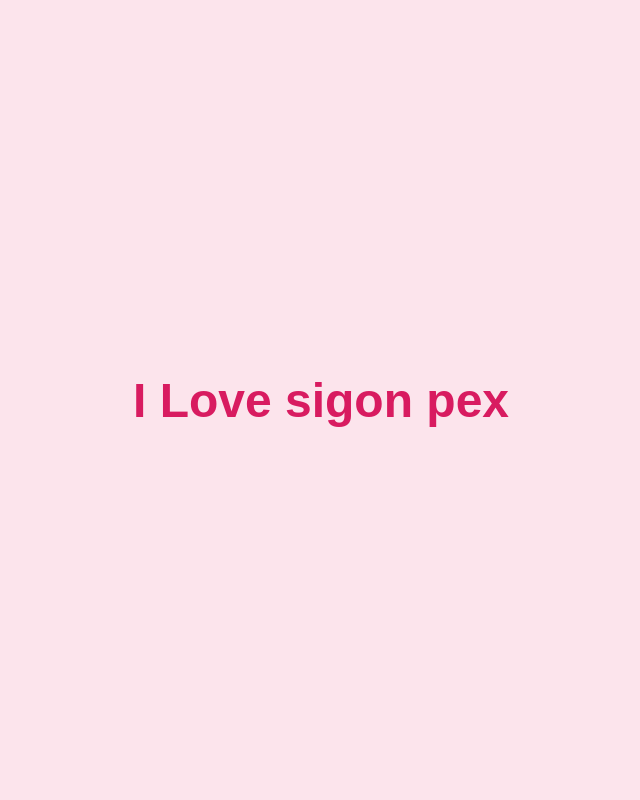
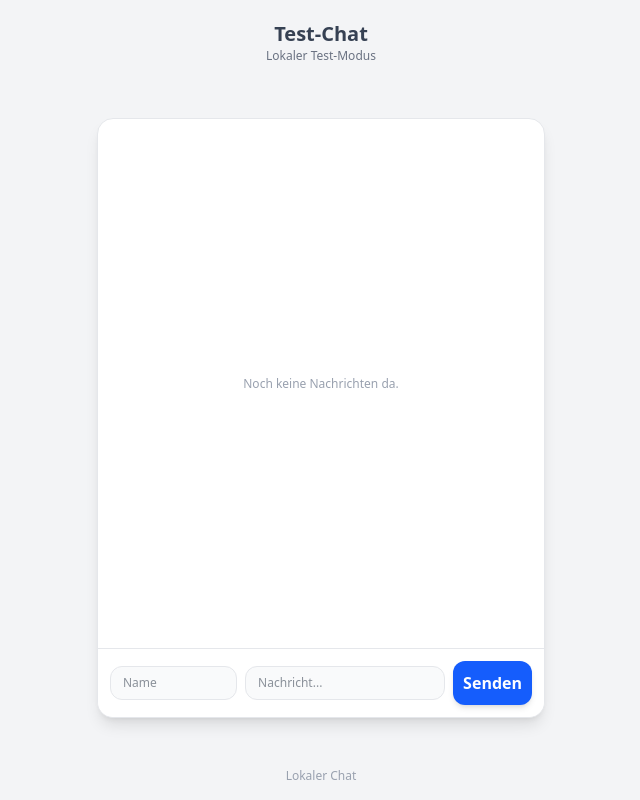
Before and after one commit to Vale222861/Chat, a plain HTML site: page index.html in a window 1280 px wide. Shown: the whole page, without its empty margins (319-959 px from the left). Drawn offline with nearby package versions, Linux system fonts and the light colour scheme.

Commit message:
Revamp chat application layout and styling
Updated the title and improved the layout and styling of the chat application. Added header, main chat area, and footer with appropriate classes and structure.

```diff
--- a/index.html
+++ b/index.html
@@ -3,27 +3,103 @@
 <head>
     <meta charset="UTF-8">
     <meta name="viewport" content="width=device-width, initial-scale=1.0">
-    <title>Für Sigon Pex</title>
+    <title>Einfacher Chat</title>
+    <script src="https://cdn.jsdelivr.net/npm/@tailwindcss/browser@4"></script>
     <style>
         body {
-            display: flex;
-            justify-content: center;
-            align-items: center;
-            height: 100vh;
-            margin: 0;
-            background-color: #fce4ec;
-            font-family: Arial, sans-serif;
-        }
-        h1 {
-            color: #d81b60;
-            font-size: 3rem;
-            text-align: center;
+            background-color: #f3f4f6;
+            font-family: system-ui, -apple-system, BlinkMacSystemFont, 'Segoe UI', Roboto, sans-serif;
         }
     </style>
 </head>
-<body>
+<body class="min-h-screen flex flex-col items-center justify-between p-3 text-gray-800">
 
-    <h1>I Love sigon pex</h1>
+    <!-- Header -->
+    <header class="text-center py-2">
+        <h1 class="text-xl font-bold text-gray-700">Test-Chat</h1>
+        <p class="text-gray-500 text-xs">Lokaler Test-Modus</p>
+    </header>
 
+    <!-- Chat-Bereich -->
+    <main class="flex flex-col w-full max-w-md h-[75vh] bg-white rounded-2xl shadow-lg overflow-hidden my-auto border border-gray-200">
+
+        <!-- Chat-Nachrichtenverlauf -->
+        <div id="chat-messages" class="flex-1 p-4 overflow-y-auto flex flex-col gap-3">
+            <div class="text-center text-gray-400 text-xs my-auto">Schreibe eine Testnachricht!</div>
+        </div>
+
+        <!-- Eingabebereich -->
+        <form id="chat-form" class="p-3 bg-white border-t border-gray-200 flex gap-2 items-center">
+            <input type="text" id="sender-input" placeholder="Name" class="w-1/3 px-3 py-2 text-xs bg-gray-50 border border-gray-200 rounded-xl focus:outline-none focus:ring-2 focus:ring-blue-500" required>
+            <input type="text" id="message-input" placeholder="Nachricht..." class="flex-1 px-3 py-2 text-xs bg-gray-50 border border-gray-200 rounded-xl focus:outline-none focus:ring-2 focus:ring-blue-500" required>
+            <button type="submit" class="bg-blue-600 hover:bg-blue-700 text-white font-bold p-2.5 rounded-xl shadow-md transition-all cursor-pointer">
+                Senden
+            </button>
+        </form>
+    </main>
+
+    <!-- Footer -->
+    <footer class="text-xs text-gray-400 py-1">
+        Lokaler Chat
+    </footer>
+
+    <script>
+        const chatMessages = document.getElementById('chat-messages');
+        const chatForm = document.getElementById('chat-form');
+        const senderInput = document.getElementById('sender-input');
+        const messageInput = document.getElementById('message-input');
+
+        // Nachrichten im lokalen Speicher des Browsers sichern, damit sie erhalten bleiben
+        let messagesList = JSON.parse(localStorage.getItem('local_chat_msgs')) || [];
+
+        function renderMessages() {
+            chatMessages.innerHTML = '';
+            if (messagesList.length === 0) {
+                chatMessages.innerHTML = `<div class="text-center text-gray-400 text-xs my-auto">Noch keine Nachrichten da.</div>`;
+                return;
+            }
+
+            messagesList.forEach((msg) => {
+                const isMe = msg.sender.toLowerCase() === senderInput.value.toLowerCase() && senderInput.value.trim() !== "";
+
+                const msgDiv = document.createElement('div');
+                msgDiv.className = `flex flex-col ${isMe ? 'items-end' : 'items-start'} mb-1`;
+
+                msgDiv.innerHTML = `
+                    <span class="text-[10px] text-gray-400 px-1 mb-0.5">${escapeHtml(msg.sender)} • ${msg.time}</span>
+                    <div class="max-w-[85%] px-3.5 py-2 rounded-2xl text-sm shadow-sm break-words ${isMe ? 'bg-blue-600 text-white' : 'bg-gray-100 text-gray-800'}">
+                        ${escapeHtml(msg.text)}
+                    </div>
+                `;
+                chatMessages.appendChild(msgDiv);
+            });
+            chatMessages.scrollTop = chatMessages.scrollHeight;
+        }
+
+        chatForm.addEventListener('submit', (e) => {
+            e.preventDefault();
+            const sender = senderInput.value.trim();
+            const text = messageInput.value.trim();
+
+            if (!sender || !text) return;
+
+            const time = new Date().toLocaleTimeString([], {hour: '2-digit', minute:'2-digit'});
+            messagesList.push({ sender, text, time });
+
+            // Speichern
+            localStorage.setItem('local_chat_msgs', JSON.stringify(messagesList));
+
+            messageInput.value = '';
+            renderMessages();
+        });
+
+        function escapeHtml(text) {
+            const map = { '&': '&amp;', '<': '&lt;', '>': '&gt;', '"': '&quot;', "'": '&#039;' };
+            return text.replace(/[&<>"']/g, function(m) { return map[m]; });
+        }
+
+        // Initiale Anzeige
+        renderMessages();
+    </script>
 </body>
 </html>
```
